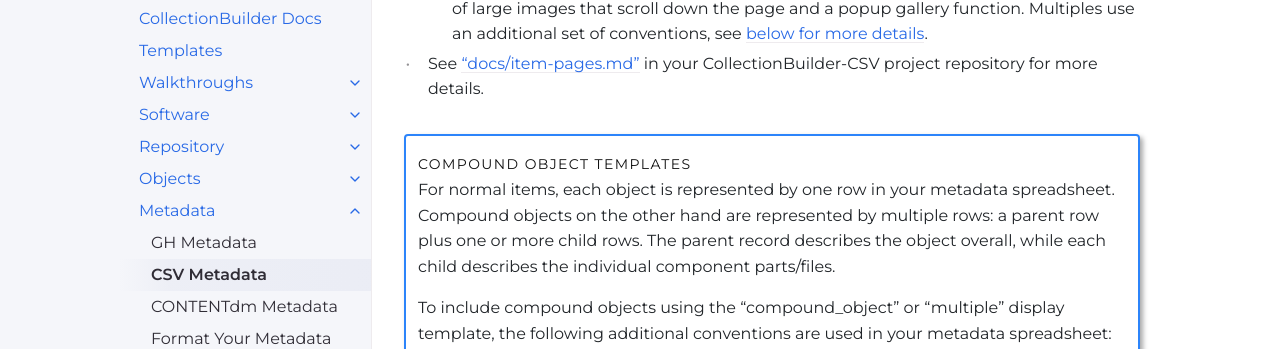
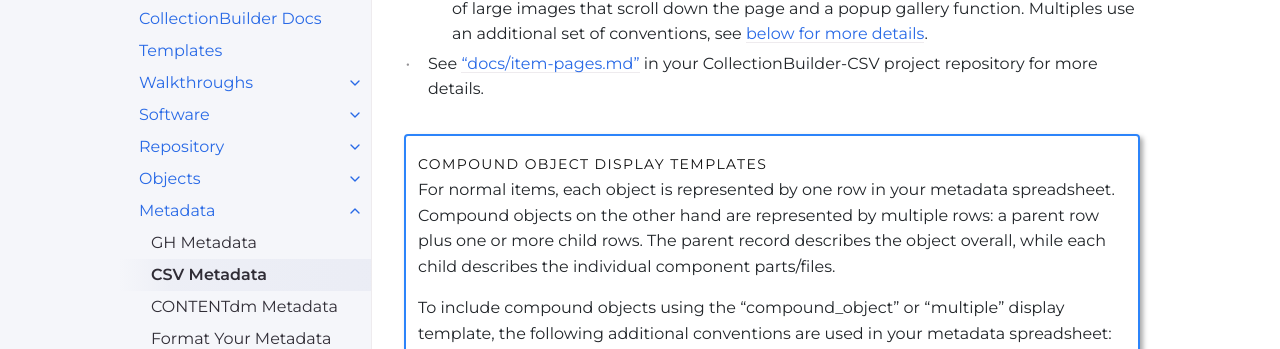
Before and after one commit to CollectionBuilder/cb-docs, a Jekyll site: the page built from docs/metadata/csv_metadata.md, in a window 1280 px wide and 900 px high, scrolled down 2009 px. Shown: the part 105-454 px from the top of the window. Built offline with Jekyll 4.4.1, drawn with Linux system fonts in a browser that asks for light colours; comment, search, counter and statistics services are not loaded.

Commit message:
tweak section label

```diff
--- a/docs/metadata/csv_metadata.md
+++ b/docs/metadata/csv_metadata.md
@@ -56,13 +56,13 @@ Setting the template enables a great deal of flexibility and simplifies customiz
     - `panorama`: a 360 degree image. Item pages will use the Javascript based panorama viewer, [Panellum](https://pannellum.org/) to display the image in a 360 degree view.
     - `record`: metadata only record.
     - `item`: generic fallback item page, displays image or icon depending on "image_thumb"
-    - `compound_object`: a record for a object that includes multiple file instances that are described/managed separately in the metadata. The item page will display a grid of collected items (of any accepted CB type) whose metadata and media can be viewed in a series of browsable modals. Compound objects use an additional set of conventions, see [below for more details](#compound-objects-templates).
-    - `multiple`: a record for a object that includes multiple images (such as a postcard) that are listed separately in the metadata. The item page will feature a vertical series of large images that scroll down the page and a popup gallery function. Multiples use an additional set of conventions, see [below for more details](#compound-objects-templates).
+    - `compound_object`: a record for a object that includes multiple file instances that are described/managed separately in the metadata. The item page will display a grid of collected items (of any accepted CB type) whose metadata and media can be viewed in a series of browsable modals. Compound objects use an additional set of conventions, see [below for more details](#compound-object-display-templates).
+    - `multiple`: a record for a object that includes multiple images (such as a postcard) that are listed separately in the metadata. The item page will feature a vertical series of large images that scroll down the page and a popup gallery function. Multiples use an additional set of conventions, see [below for more details](#compound-object-display-templates).
 - See ["docs/item-pages.md"](https://github.com/CollectionBuilder/collectionbuilder-csv/blob/main/docs/item_pages.md) in your CollectionBuilder-CSV project repository for more details.
 
 <div class="alert alert-blue" markdown="1">
 
-#### Compound Object Templates
+#### Compound Object Display Templates
 
 For normal items, each object is represented by one row in your metadata spreadsheet.
 Compound objects on the other hand are represented by multiple rows: a parent row plus one or more child rows.
```
